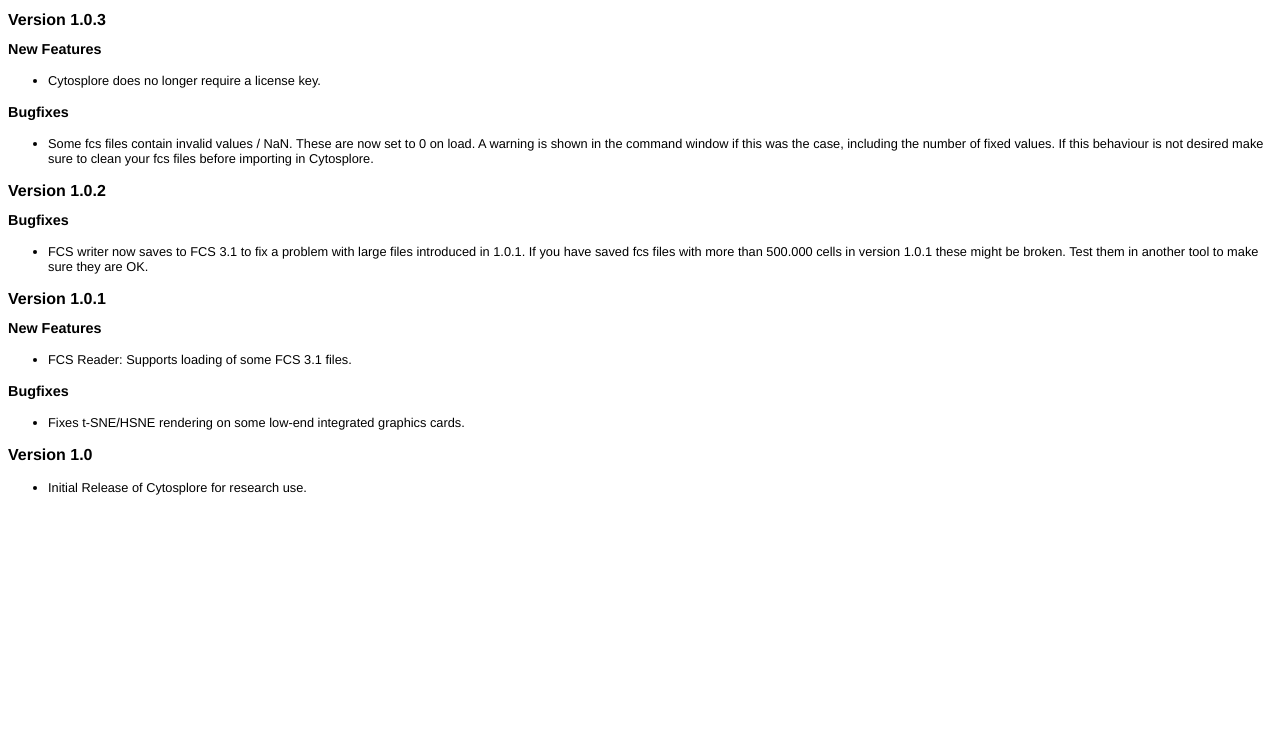
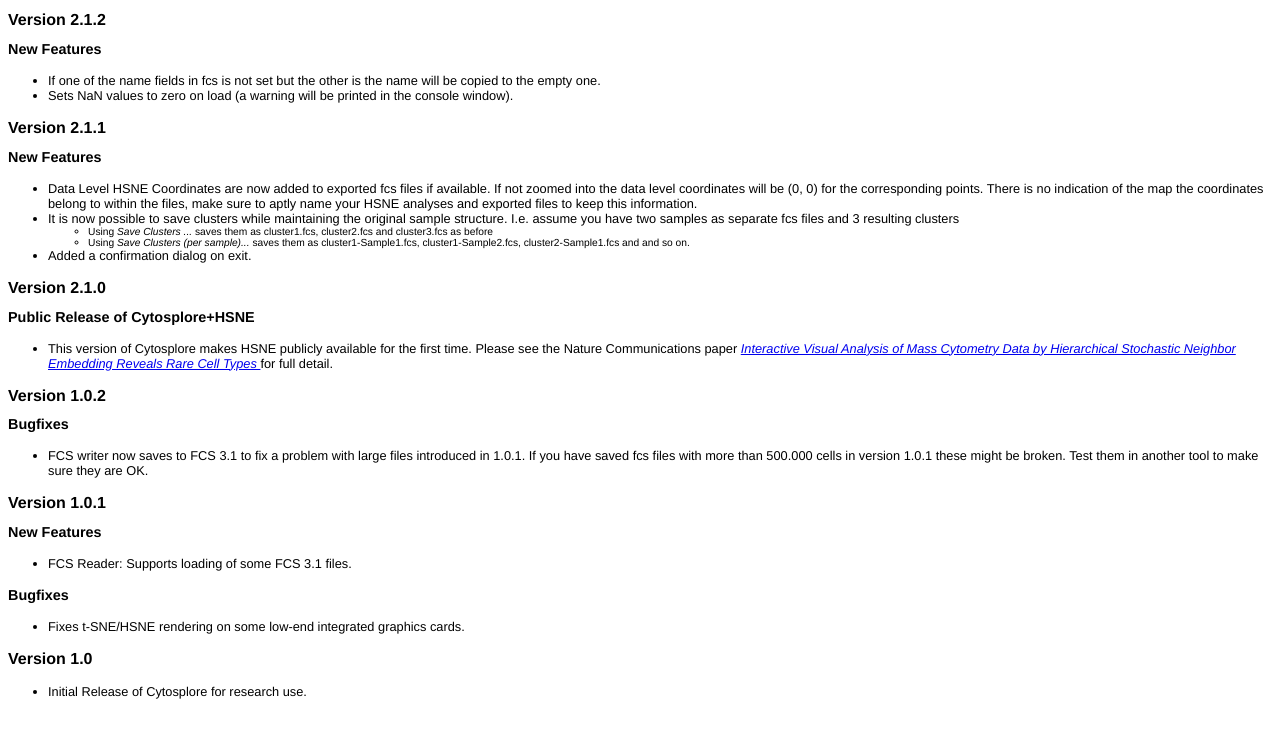
Before and after one commit to Cytosplore/cytosplore.github.io, a Jekyll site: the page appcast/release_notes.html, which Jekyll copies as it is, in a window 1280 px wide. Shown: the top 738 px of the page. Built offline with Jekyll 4.4.1, drawn with Linux system fonts in a browser that asks for light colours.

Commit message:
Publishes HSNE Cytosplore

```diff
--- a/appcast/release_notes.html
+++ b/appcast/release_notes.html
@@ -14,24 +14,54 @@
 </head>
 
 <body>
-    <!------------------------------------------------------------------------------------->
 
-    <h1>Version 1.0.3</h1>
+    <h1>Version 2.1.2</h1>
 
     <h2>New Features</h2>
     <ul>
-        <li>Cytosplore does no longer require a license key.</li>
+        <li>If one of the name fields in fcs is not set but the other is the name will be copied to the empty one.</li>
+        <li>Sets NaN values to zero on load (a warning will be printed in the console window).</li>
     </ul>
 
-    <h2>Bugfixes</h2>
+    <!------------------------------------------------------------------------------------->
+
+    <h1>Version 2.1.1</h1>
+
+    <h2>New Features</h2>
     <ul>
         <li>
-            Some fcs files contain invalid values / NaN. These are now set to 0 on load.
-            A warning is shown in the command window if this was the case, including the number of fixed values.
-            If this behaviour is not desired make sure to clean your fcs files before importing in Cytosplore.
+            Data Level HSNE Coordinates are now added to exported fcs files if available.
+            If not zoomed into the data level coordinates will be (0, 0) for the corresponding points.
+            There is no indication of the map the coordinates belong to within the files, make sure to aptly name your HSNE analyses and exported files to keep this information.
+        </li>
+        <li>
+            It is now possible to save clusters while maintaining the original sample structure.
+            I.e. assume you have two samples as separate fcs files and 3 resulting clusters
+            <ul>
+                <li>Using <em>Save Clusters ...</em> saves them as cluster1.fcs, cluster2.fcs and cluster3.fcs as before</li>
+                <li>Using <em>Save Clusters (per sample)...</em> saves them as cluster1-Sample1.fcs, cluster1-Sample2.fcs, cluster2-Sample1.fcs and and so on.</li>
+            </ul>
+        </li>
+        <li>Added a confirmation dialog on exit.</li>
+    </ul>
+
+    <!------------------------------------------------------------------------------------->
+
+    <h1>Version 2.1.0</h1>
+
+    <h2>Public Release of Cytosplore+HSNE</h2>
+    <ul>
+        <li>
+            This version of Cytosplore makes HSNE publicly available for the first time.
+            Please see the Nature Communications paper
+            <a href="http://dx.doi.org/10.1038/s41467-017-01689-9">
+              <em>
+                Interactive Visual Analysis of Mass Cytometry Data by Hierarchical Stochastic Neighbor Embedding Reveals Rare Cell Types
+              </em>
+            </a>
+            for full detail.
         </li>
     </ul>
-
     <!------------------------------------------------------------------------------------->
 
     <h1>Version 1.0.2</h1>
```
Also changed, not shown: _includes/main.html (+6 -8 lines), appcast/appcast.xml (+17 -4 lines), 1 other file.
